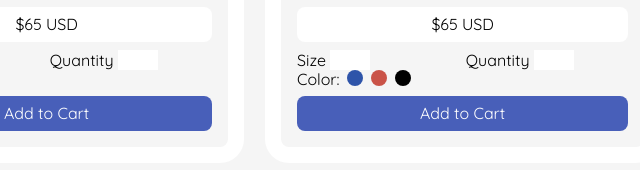
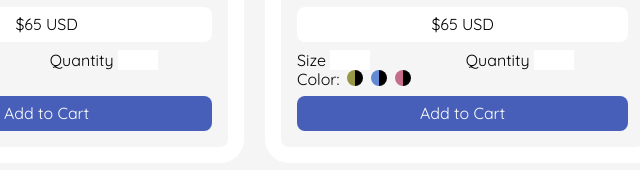
Before and after one commit to FlausenImKopf/shoepping-layout, a plain HTML site: page index.html in a window 1280 px wide. Shown: the part 486-656 px from the top of the page, 167-807 px from the left. Drawn offline with nearby package versions, Linux system fonts and the light colour scheme.

Commit message:
fix: changed article 2 color options to the correct colors

```diff
--- a/index.html
+++ b/index.html
@@ -112,9 +112,9 @@
                 </section>
                 <section class="color-1">
                     <span>Color:</span>
-                    <div class="option-1"></div>
-                    <div class="option-2"></div>
-                    <div class="option-3"></div>
+                    <div class="option-4"></div>
+                    <div class="option-5"></div>
+                    <div class="option-6"></div>
                 </section>
                 <section class="button-1">
                     Add to Cart
--- a/style.css
+++ b/style.css
@@ -250,3 +250,36 @@ main {
 .option-3:hover {
   transform: scale(1.2);
 }
+
+.option-4 {
+  width: 1rem;
+  height: 1rem;
+  border-radius: 50%;
+  background-image: linear-gradient(0.25turn, #989747 0 50%, #000000 50% 100%);
+}
+
+.option-4:hover {
+  transform: scale(1.2);
+}
+
+.option-5 {
+  width: 1rem;
+  height: 1rem;
+  border-radius: 50%;
+  background-image: linear-gradient(90deg, #638ad2 0 50%, #000000 50% 100%);
+}
+
+.option-5:hover {
+  transform: scale(1.2);
+}
+
+.option-6 {
+  width: 1rem;
+  height: 1rem;
+  border-radius: 50%;
+  background-image: linear-gradient(90deg, #c66c8d 0 50%, #000000 50% 100%);
+}
+
+.option-6:hover {
+  transform: scale(1.2);
+}
```
